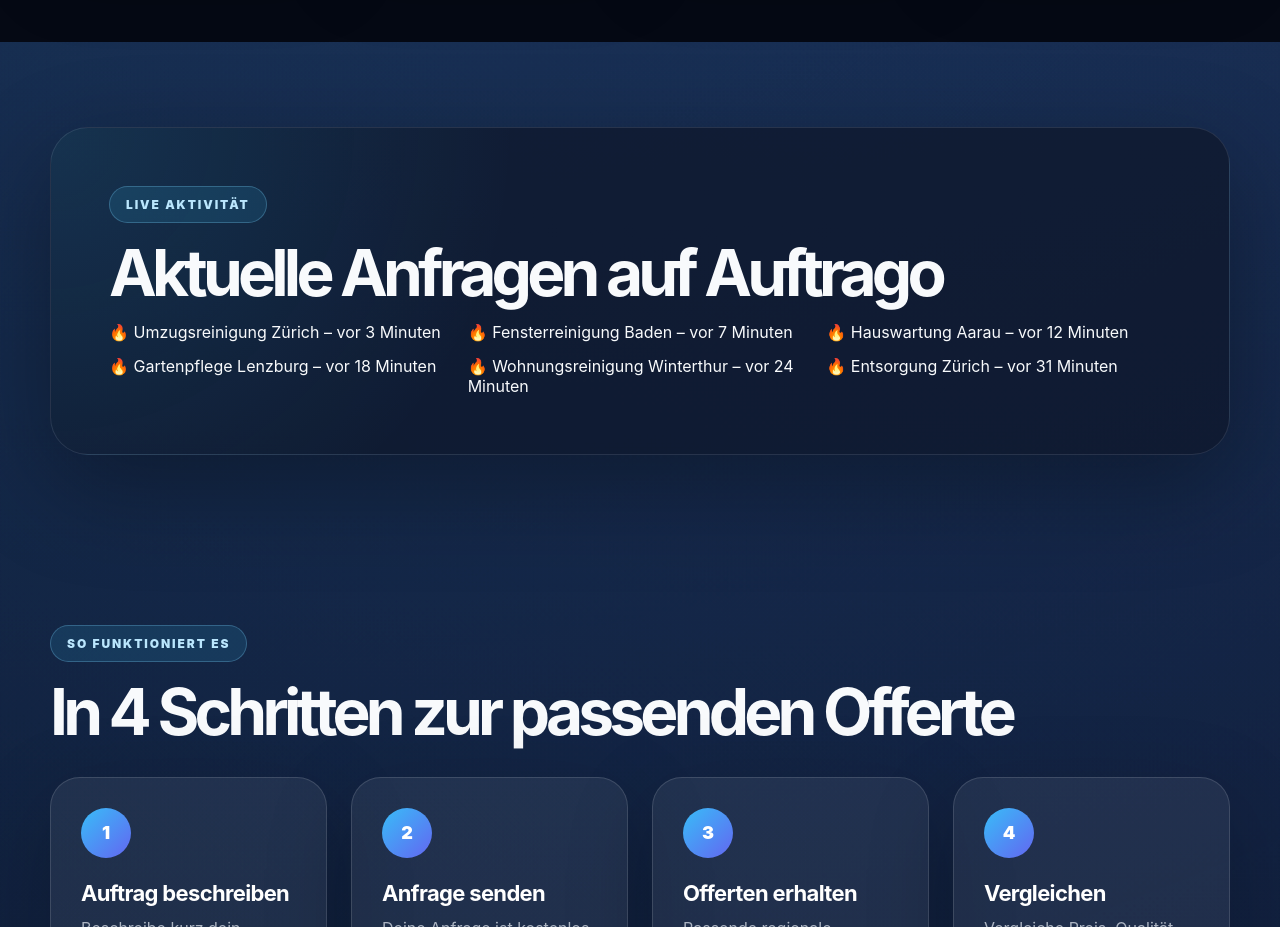
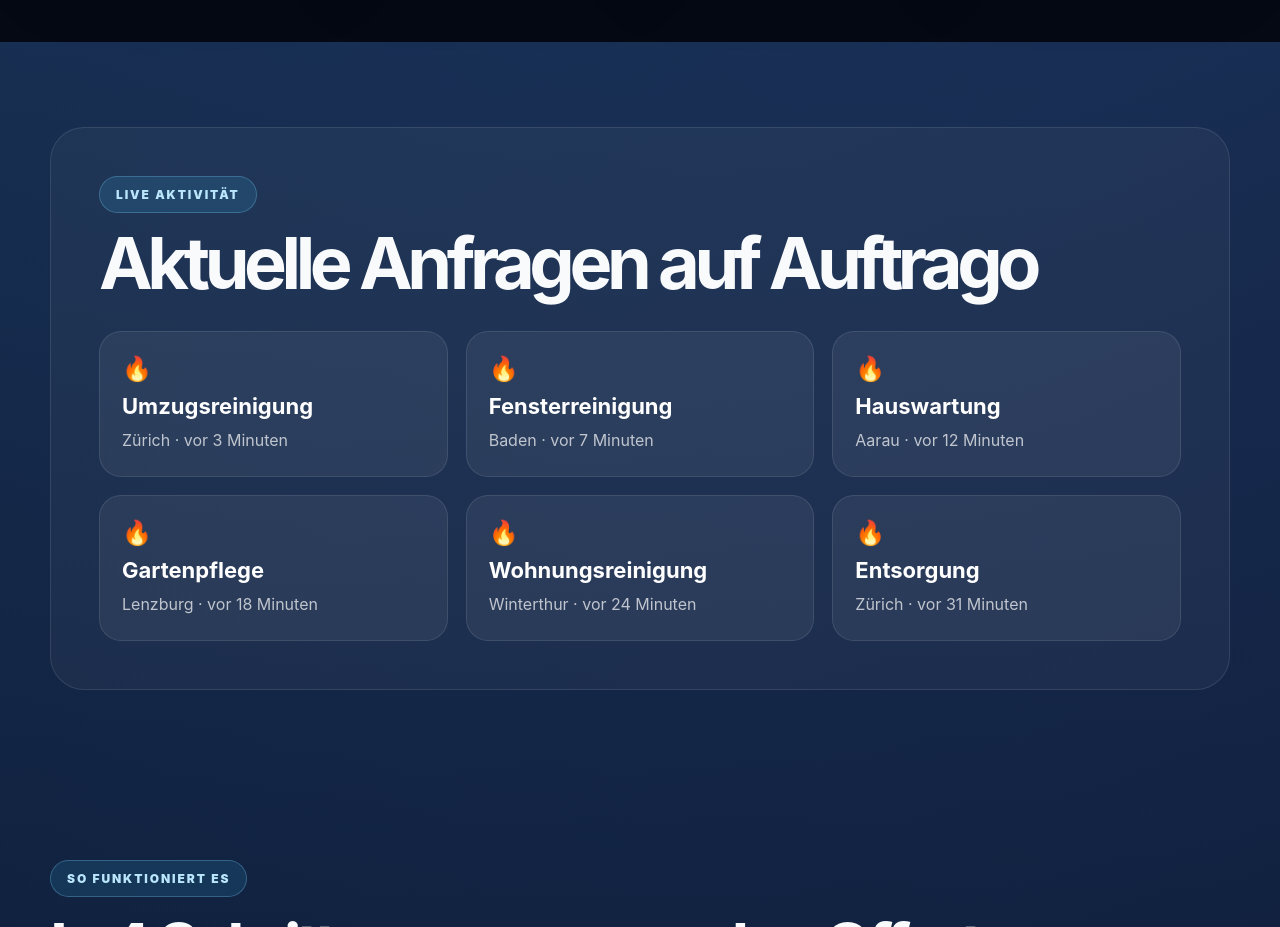
Before and after one commit to Cavara266/auftrago, a Next.js app: page / in a window 1280 px wide. Shown: the part 2340-3267 px from the top of the page. Built offline with nearby package versions, Linux system fonts and the light colour scheme; no server answers; the database is empty.

Commit message:
Use live activity cards layout

```diff
--- a/app/page.tsx
+++ b/app/page.tsx
@@ -249,21 +249,53 @@
       <TrustReviewsSection />
 
       <section className="premium-section">
-        <div className="container premium-provider-card">
-          <span className="eyebrow">Live Aktivität</span>
+  <div className="container">
+    <div className="live-activity-card">
+      <div className="live-activity-head">
+        <span className="eyebrow">Live Aktivität</span>
+        <h2>Aktuelle Anfragen auf Auftrago</h2>
+      </div>
 
-          <h2>Aktuelle Anfragen auf Auftrago</h2>
+      <div className="live-activity-grid">
+        <div className="live-request-card">
+          <span>🔥</span>
+          <strong>Umzugsreinigung</strong>
+          <p>Zürich · vor 3 Minuten</p>
+        </div>
 
-          <div className="seo-link-grid">
-            <div>🔥 Umzugsreinigung Zürich – vor 3 Minuten</div>
-            <div>🔥 Fensterreinigung Baden – vor 7 Minuten</div>
-            <div>🔥 Hauswartung Aarau – vor 12 Minuten</div>
-            <div>🔥 Gartenpflege Lenzburg – vor 18 Minuten</div>
-            <div>🔥 Wohnungsreinigung Winterthur – vor 24 Minuten</div>
-            <div>🔥 Entsorgung Zürich – vor 31 Minuten</div>
-          </div>
+        <div className="live-request-card">
+          <span>🔥</span>
+          <strong>Fensterreinigung</strong>
+          <p>Baden · vor 7 Minuten</p>
         </div>
-      </section>
+
+        <div className="live-request-card">
+          <span>🔥</span>
+          <strong>Hauswartung</strong>
+          <p>Aarau · vor 12 Minuten</p>
+        </div>
+
+        <div className="live-request-card">
+          <span>🔥</span>
+          <strong>Gartenpflege</strong>
+          <p>Lenzburg · vor 18 Minuten</p>
+        </div>
+
+        <div className="live-request-card">
+          <span>🔥</span>
+          <strong>Wohnungsreinigung</strong>
+          <p>Winterthur · vor 24 Minuten</p>
+        </div>
+
+        <div className="live-request-card">
+          <span>🔥</span>
+          <strong>Entsorgung</strong>
+          <p>Zürich · vor 31 Minuten</p>
+        </div>
+      </div>
+    </div>
+  </div>
+</section>
 
       <section className="premium-section">
         <div className="container">
```
